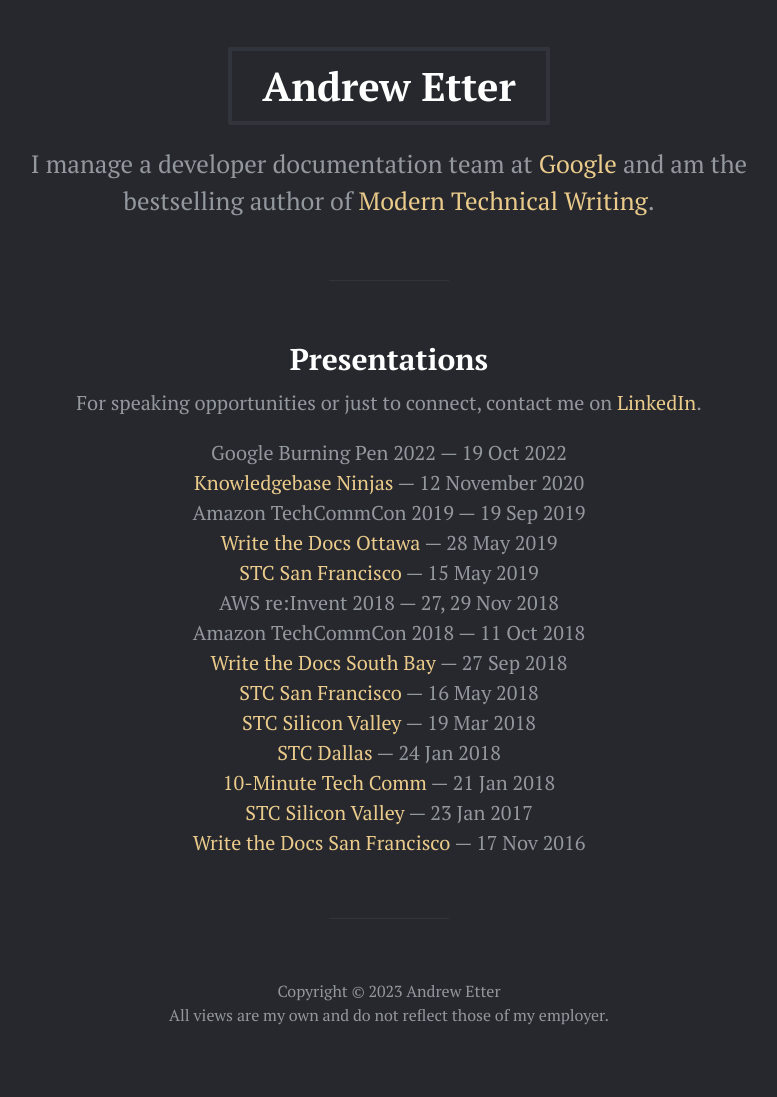
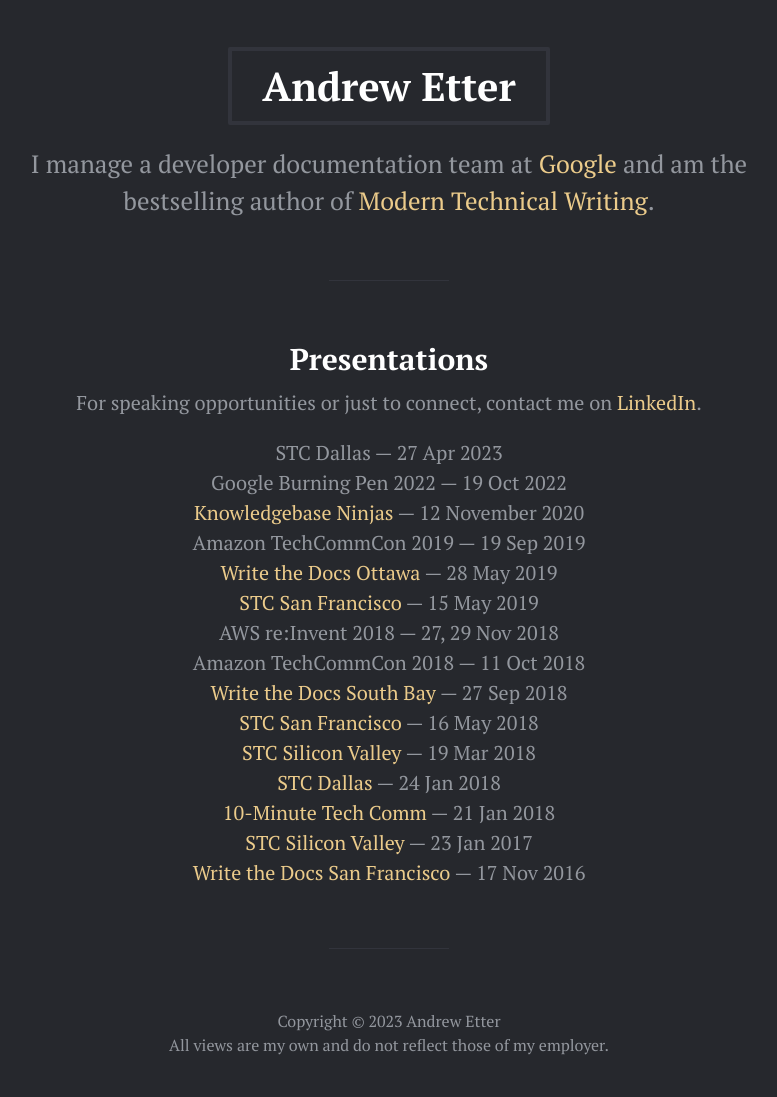
Before and after one commit to aetter/aetter.github.io, a Jekyll site: the page built from index.html, in a window 1280 px wide. Shown: the whole page, without its empty margins (251-1028 px from the left). Built offline with Jekyll 4.4.1, drawn with Linux system fonts in a browser that asks for light colours; the list of posts is cut into pages by our own code; before the commit the page ends 1067 px from its top, so only the background shows below that.

Commit message:
Update index.html

```diff
--- a/index.html
+++ b/index.html
@@ -7,6 +7,7 @@
 <p>For speaking opportunities or just to connect, contact me on <a href="{{ site.author.linkedin }}">LinkedIn</a>.</p>
 {% endif %}
 <p>
+  STC Dallas &mdash; 27 Apr 2023<br />
   Google Burning Pen 2022 &mdash; 19 Oct 2022<br />
   <a target="_blank" href="https://document360.io/blog/the-benefits-of-open-sourcing-content-with-andrew-etter-of-amazon-web-services/">Knowledgebase Ninjas</a> &mdash; 12 November 2020<br />
   Amazon TechCommCon 2019 &mdash; 19 Sep 2019<br />
```
